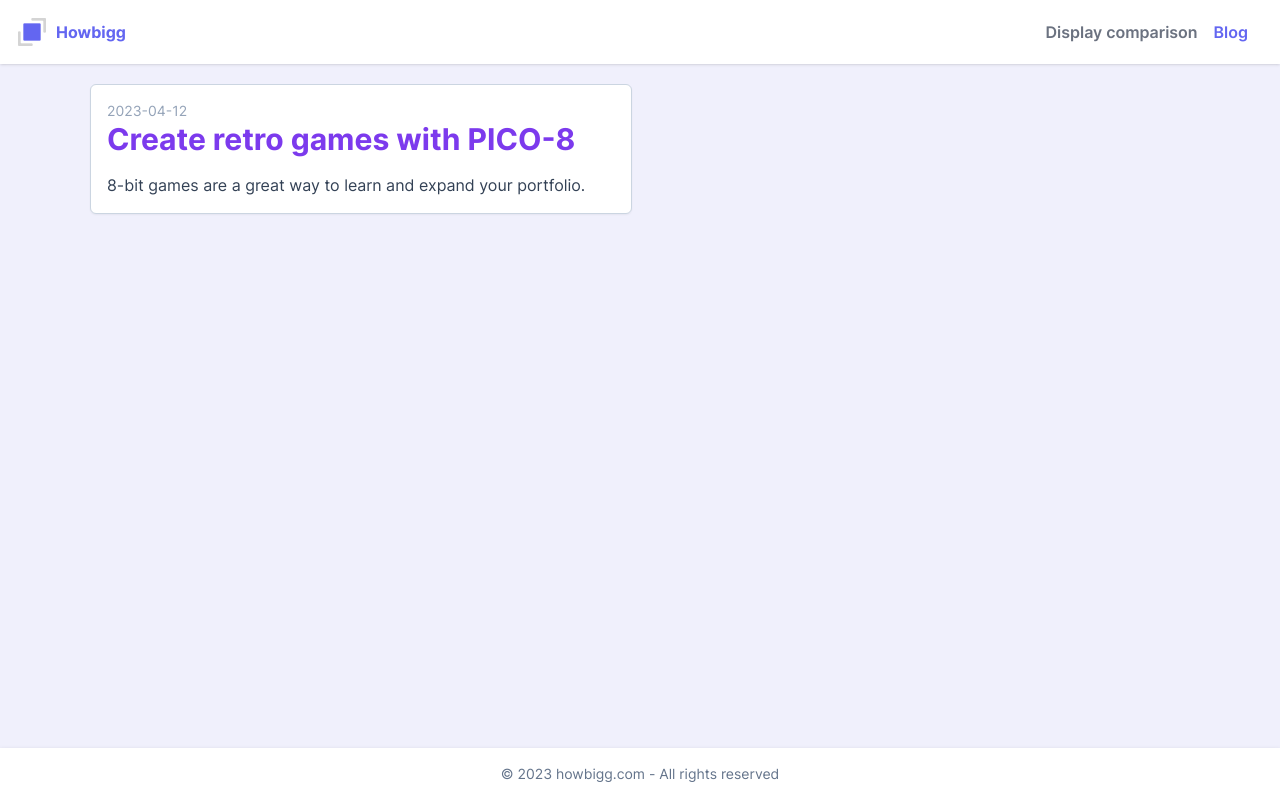
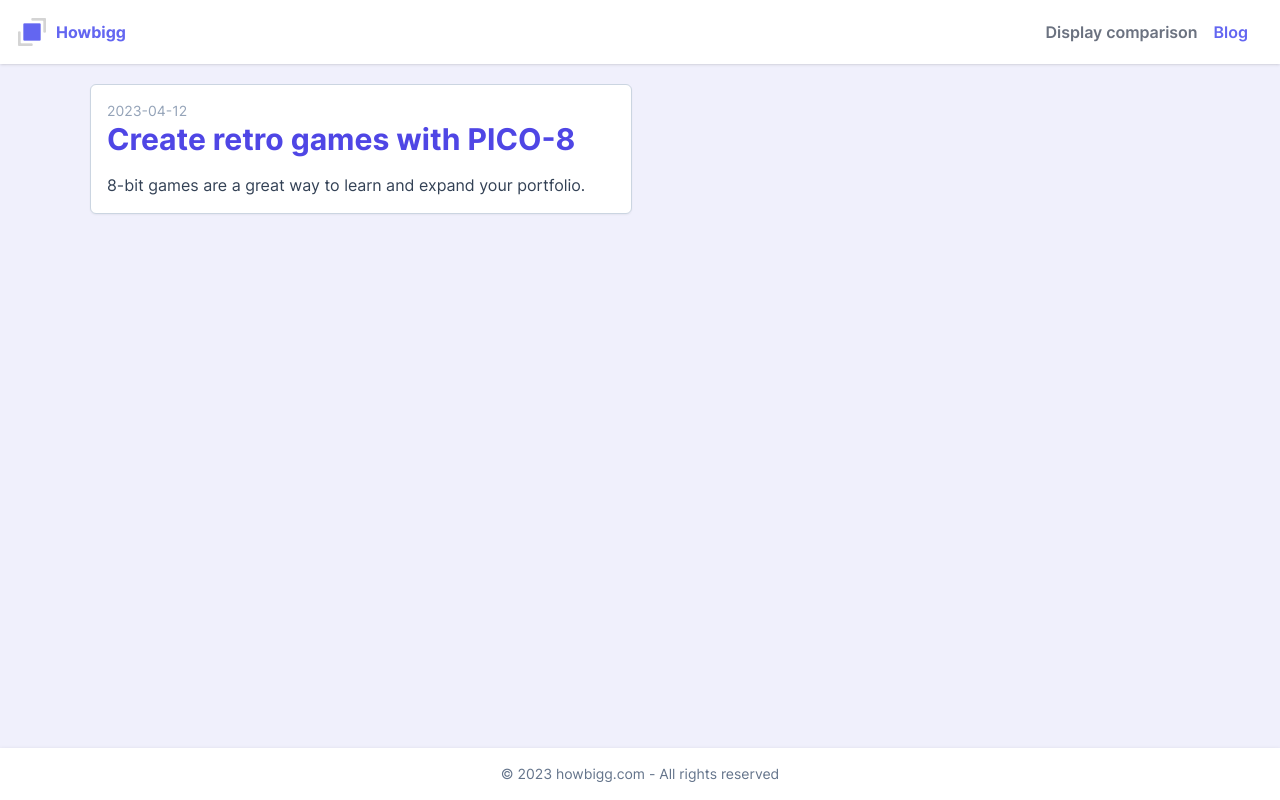
Before and after one commit to jacekobst1/howbigg, a Next.js app: page /blog in a window 1280 px wide. Built offline with nearby package versions, Linux system fonts and the light colour scheme.

Commit message:
no message

```diff
--- a/src/app/blog/components/PostPreview.tsx
+++ b/src/app/blog/components/PostPreview.tsx
@@ -10,7 +10,9 @@ const PostPreview = (props: PostMetadata) => {
       <p className="text-sm text-slate-400">{props.date}</p>
 
       <PrimaryLink href={`/blog/${props.slug}`}>
-        <h2 className=" text-violet-600 hover:underline mb-4">{props.title}</h2>
+        <h2 className=" text-primary-600 hover:underline mb-4">
+          {props.title}
+        </h2>
       </PrimaryLink>
       <p className="text-slate-700">{props.subtitle}</p>
     </div>
```
